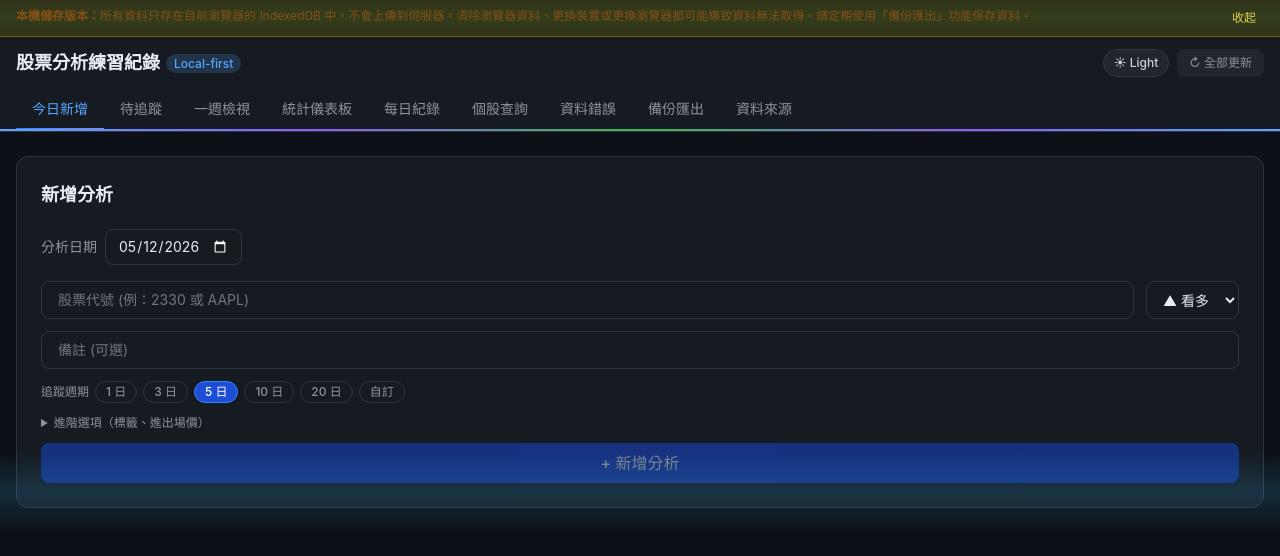
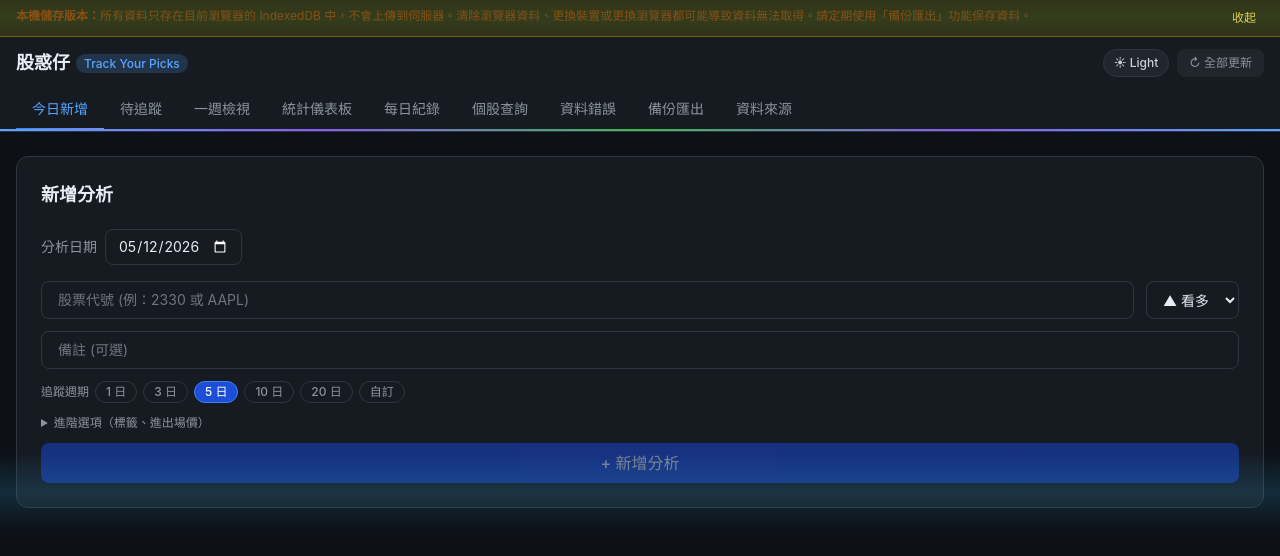
Before and after one commit to laihongde/TradeDiary, a React (Vite) app in the folder frontend/: page / in a window 1280 px wide. Shown: the top 556 px of the page. Built offline with nearby package versions, Linux system fonts and the light colour scheme.

Commit message:
chore: rename site to "股惑仔" and update tagline to "Track Your Picks"

```diff
--- a/frontend/index.html
+++ b/frontend/index.html
@@ -4,7 +4,7 @@
     <meta charset="UTF-8" />
     <link rel="icon" type="image/svg+xml" href="/vite.svg" />
     <meta name="viewport" content="width=device-width, initial-scale=1.0" />
-    <title>股票分析練習紀錄</title>
+    <title>股惑仔</title>
   </head>
   <body>
     <div id="root"></div>
--- a/frontend/public/404.html
+++ b/frontend/public/404.html
@@ -2,7 +2,7 @@
 <html lang="zh-TW">
   <head>
     <meta charset="UTF-8" />
-    <title>找不到頁面 — 股票分析練習紀錄</title>
+    <title>找不到頁面 — 股惑仔</title>
     <script>
       // GitHub Pages SPA fallback：將深層路徑改寫並導回首頁
       // 預留給未來引入 react-router 時使用，目前單頁 tab 切換不會觸發此頁。
--- a/frontend/src/App.tsx
+++ b/frontend/src/App.tsx
@@ -89,9 +89,9 @@ export default function App() {
         <div className="mx-auto max-w-7xl px-4">
           <div className="flex items-center justify-between py-2 sm:py-3">
             <h1 className="text-base font-bold text-gray-900 sm:text-lg">
-              股票分析練習紀錄
+              股惑仔
               <span className="ml-1.5 hidden rounded-full bg-blue-50 px-2 py-0.5 align-middle text-xs font-medium text-blue-600 sm:inline">
-                Local-first
+                Track Your Picks
               </span>
             </h1>
             <TopBar dark={dark} onToggleDark={() => setDark((d) => !d)} />
--- a/frontend/src/components/SplashScreen.tsx
+++ b/frontend/src/components/SplashScreen.tsx
@@ -134,7 +134,7 @@ export function SplashScreen({ onFinish }: SplashScreenProps) {
 
         {/* 標題 */}
         <h1 className="splash-title">
-          {"股票分析練習紀錄".split("").map((ch, i) => (
+          {"股惑仔".split("").map((ch, i) => (
             <span
               key={i}
               className="splash-letter"
```
